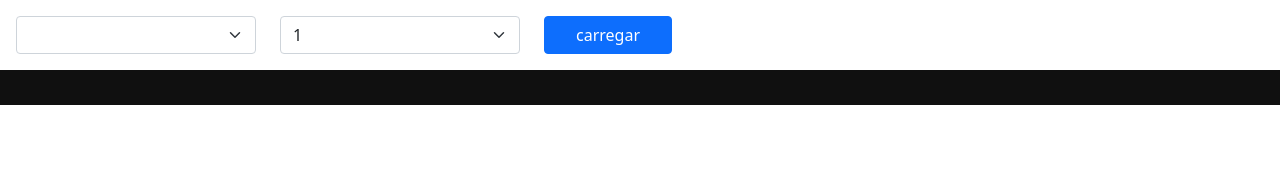
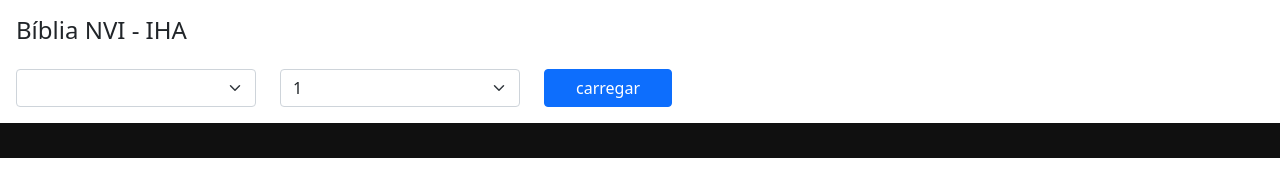
Before and after one commit to Masaiha/biblia-online, a plain HTML site: page index.html in a window 1280 px wide. Drawn offline with nearby package versions, Linux system fonts and the light colour scheme; no server answers.

Commit message:
quintp commit

```diff
--- a/index.html
+++ b/index.html
@@ -37,6 +37,9 @@
     </style>
 </head>
 <body>
+    <section class="container-menu">
+        <h4> Bíblia NVI - IHA </h4>
+    </section>
     <section class="container-menu">
         <select id="books" class="form-select" aria-label="Default"></select>
 
```
